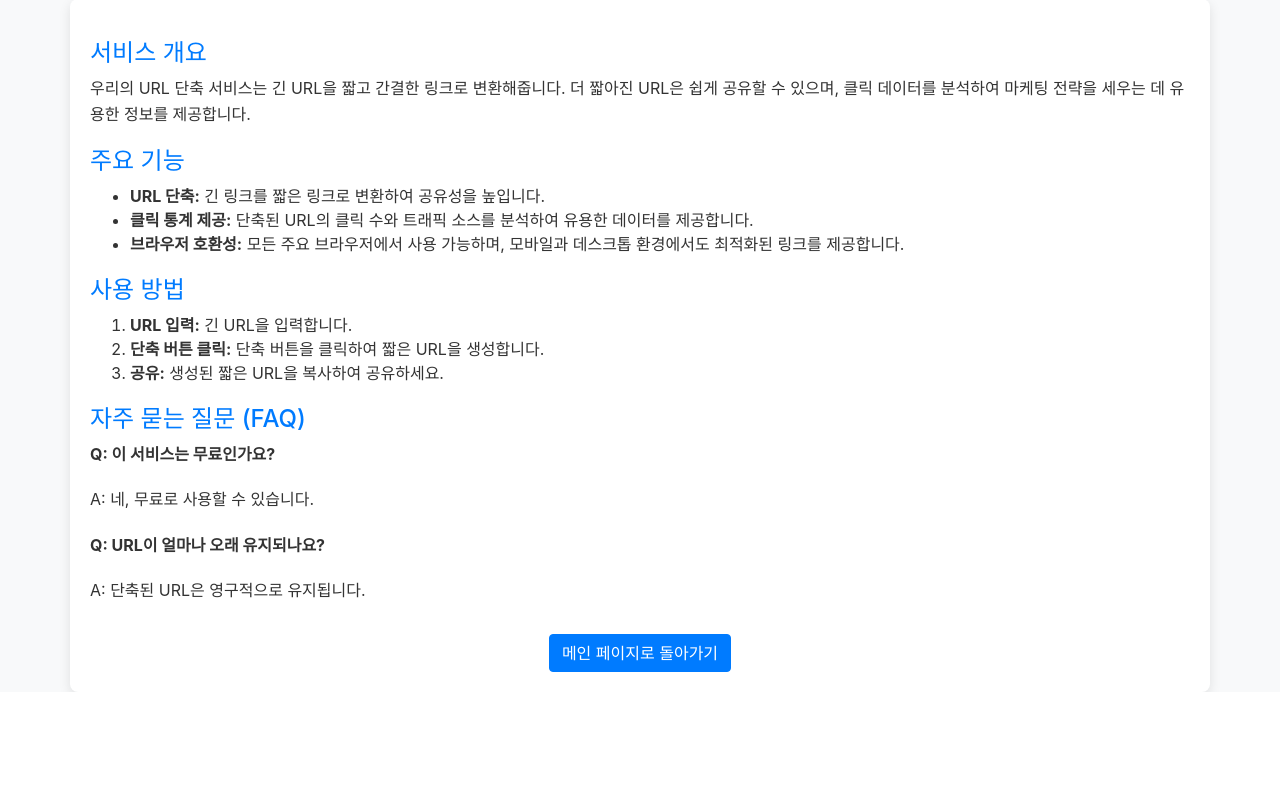
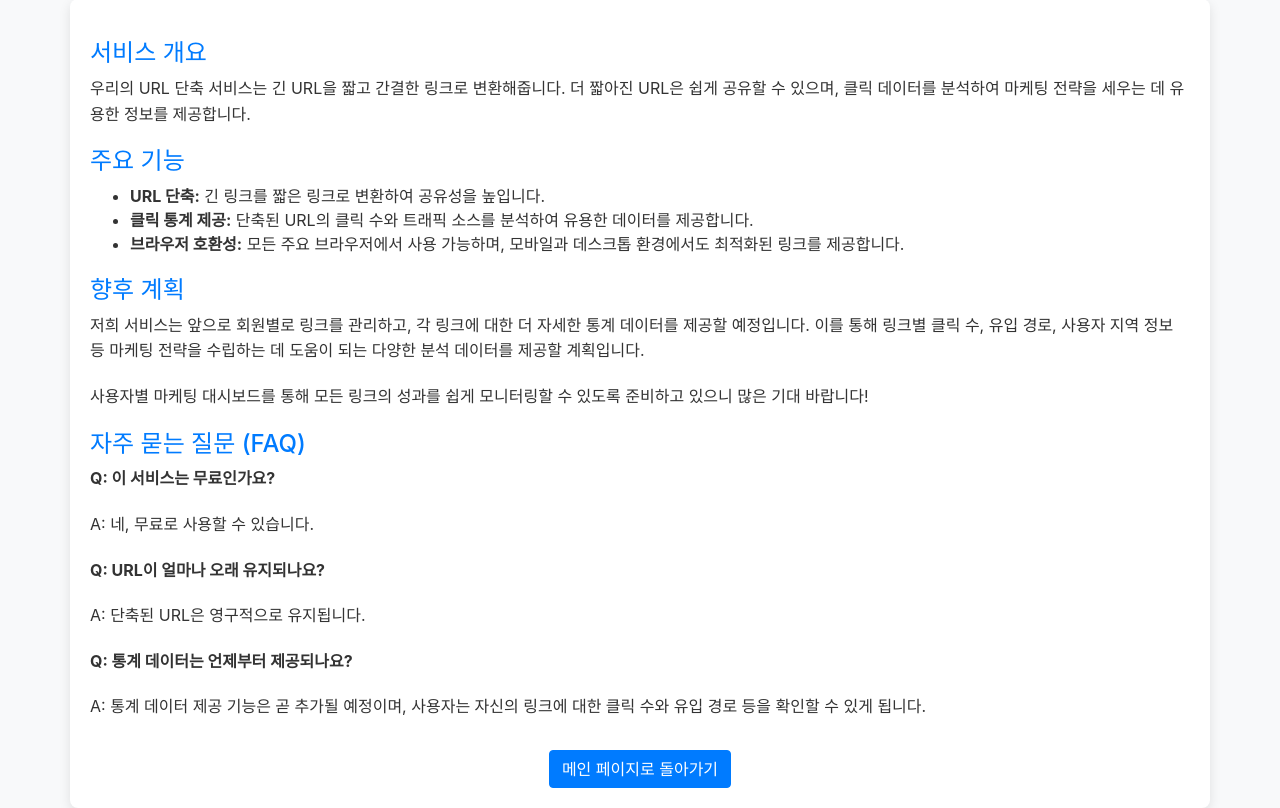
Before and after one commit to tsarkr/shortener, a PHP site: page /aboutus.html in a window 1280 px wide. Shown: the part 172-980 px from the top of the page. Before the commit the page ends 864 px from the top, so only its background shows below. Run offline with PHP 8.4, Linux system fonts and the light colour scheme.

Commit message:
디자인수정

```diff
--- a/aboutus.html
+++ b/aboutus.html
@@ -66,12 +66,9 @@
             <li><strong>브라우저 호환성:</strong> 모든 주요 브라우저에서 사용 가능하며, 모바일과 데스크톱 환경에서도 최적화된 링크를 제공합니다.</li>
         </ul>
 
-        <h2>사용 방법</h2>
-        <ol>
-            <li><strong>URL 입력:</strong> 긴 URL을 입력합니다.</li>
-            <li><strong>단축 버튼 클릭:</strong> 단축 버튼을 클릭하여 짧은 URL을 생성합니다.</li>
-            <li><strong>공유:</strong> 생성된 짧은 URL을 복사하여 공유하세요.</li>
-        </ol>
+        <h2>향후 계획</h2>
+        <p>저희 서비스는 앞으로 회원별로 링크를 관리하고, 각 링크에 대한 더 자세한 통계 데이터를 제공할 예정입니다. 이를 통해 링크별 클릭 수, 유입 경로, 사용자 지역 정보 등 마케팅 전략을 수립하는 데 도움이 되는 다양한 분석 데이터를 제공할 계획입니다.</p>
+        <p>사용자별 마케팅 대시보드를 통해 모든 링크의 성과를 쉽게 모니터링할 수 있도록 준비하고 있으니 많은 기대 바랍니다!</p>
 
         <h2>자주 묻는 질문 (FAQ)</h2>
         <p><strong>Q: 이 서비스는 무료인가요?</strong></p>
@@ -79,6 +76,9 @@
 
         <p><strong>Q: URL이 얼마나 오래 유지되나요?</strong></p>
         <p>A: 단축된 URL은 영구적으로 유지됩니다.</p>
+
+        <p><strong>Q: 통계 데이터는 언제부터 제공되나요?</strong></p>
+        <p>A: 통계 데이터 제공 기능은 곧 추가될 예정이며, 사용자는 자신의 링크에 대한 클릭 수와 유입 경로 등을 확인할 수 있게 됩니다.</p>
 
         <!-- Back to Main Page Button -->
         <div class="back-button">
```
Also changed, not shown: index.php (+20 -11 lines).
